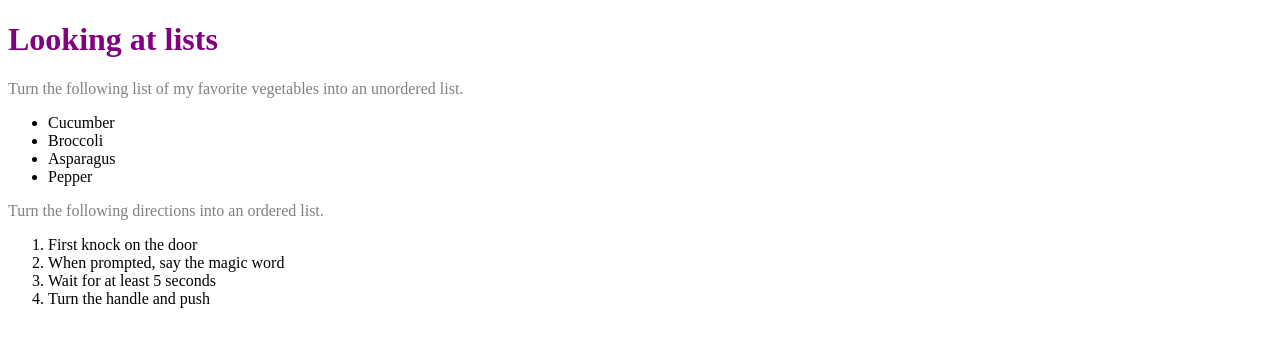
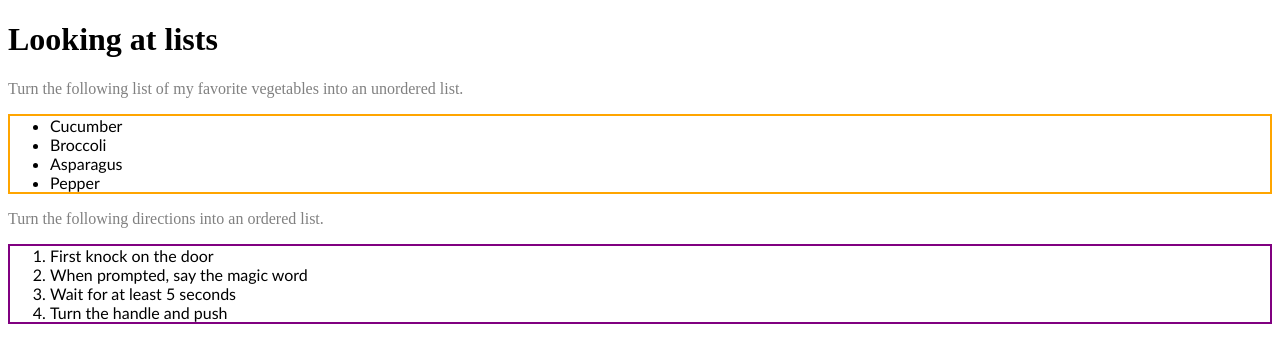
Before and after one commit to Anuja-Francis/Anuja-Training, a web app: file task2.html in a window 1280 px wide. Shown: the top 363 px of the page. Run offline with its HTML, style and script files only (its server is not run), Linux system fonts and the light colour scheme.

Commit message:
add existing file

```diff
--- a/assets/css/style.css
+++ b/assets/css/style.css
@@ -32,3 +32,14 @@ dt{
 dl{
     color: white;
 }
+.head{
+    color: black;
+}
+ul{
+    border: 2px solid orange;
+    font-family: 'Gill Sans', 'Gill Sans MT', Calibri, 'Trebuchet MS', sans-serif;
+}
+ol{
+    border: 2px solid purple;
+    font-family: 'Gill Sans', 'Gill Sans MT', Calibri, 'Trebuchet MS', sans-serif;
+}
```
